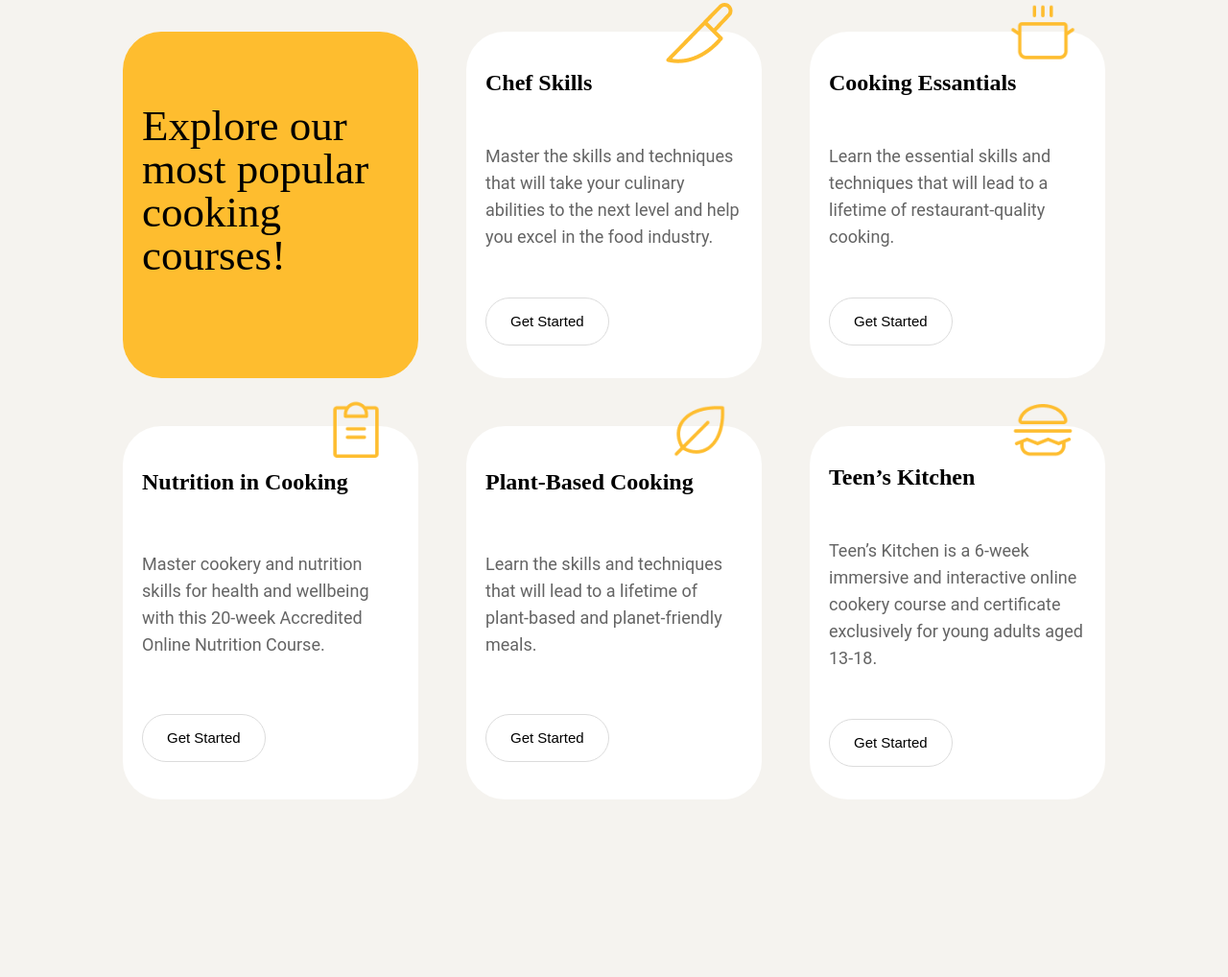
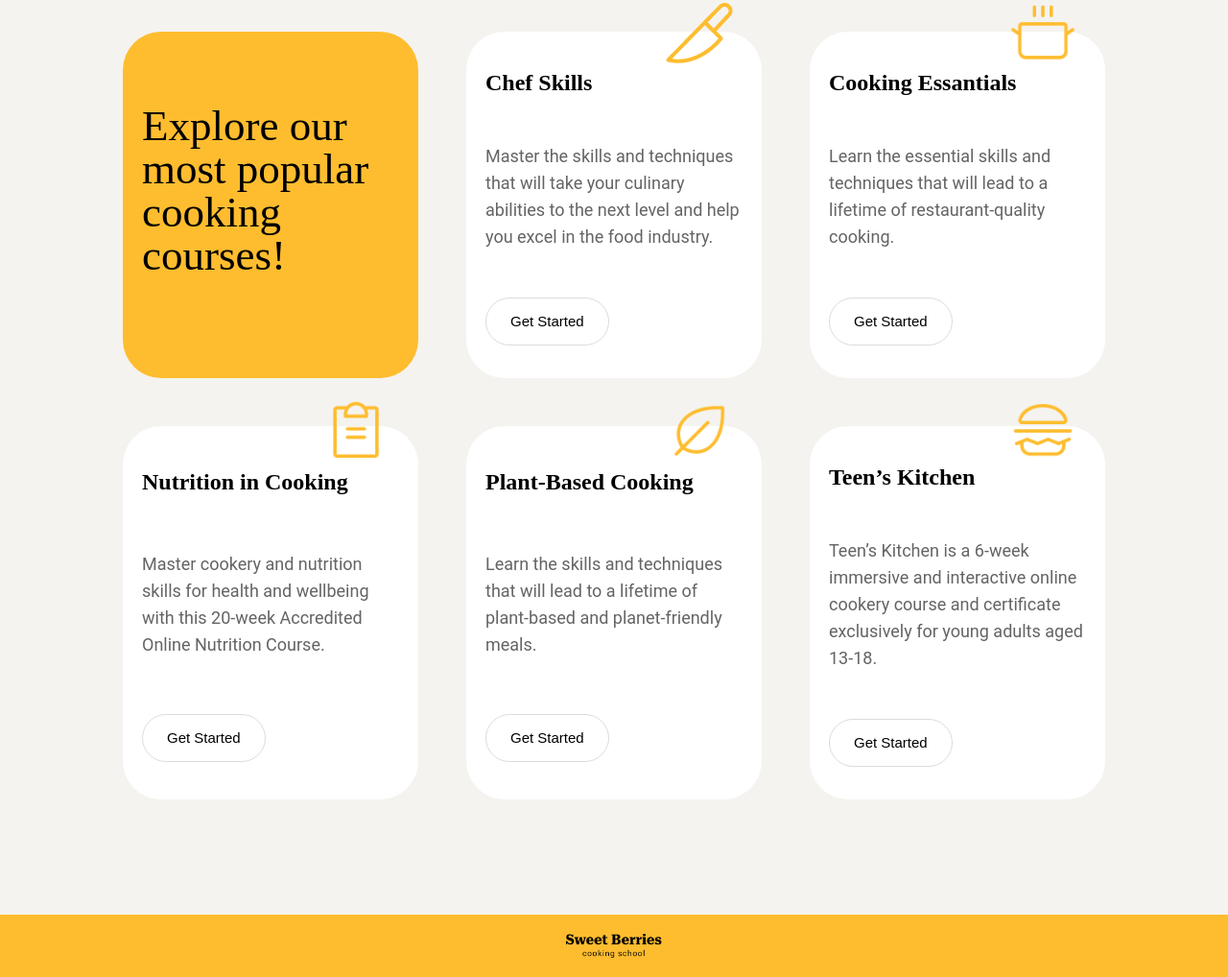
Before and after one commit to serbayserdar/Sweet-Berries-Cooking-School, a plain HTML site: page index.html in a window 1280 px wide. Shown: the part 631-1649 px from the top of the page at 96% size. Before the commit the page ends 1584 px from the top, so only its background shows below. Drawn offline with Linux system fonts and the light colour scheme.

Commit message:
footer added.

```diff
--- a/index.html
+++ b/index.html
@@ -63,7 +63,7 @@
       </div>
     </section>
     <footer>
-
+      <img src="assets/logo-sweet-berries.png">
     </footer>
 </body>
 </html>
--- a/style.css
+++ b/style.css
@@ -171,6 +171,18 @@ p {
     top: -30px;
 }
 
+footer {
+    background-color: #FEBD2F;
+    margin: 0 -12.5%;
+    display: flex;
+    justify-content: center;
+    padding: 2%;
+}
+
+footer img {
+    width: 8%;
+}
+
 
 @media (max-width: 960px) {
     .banner {
```
